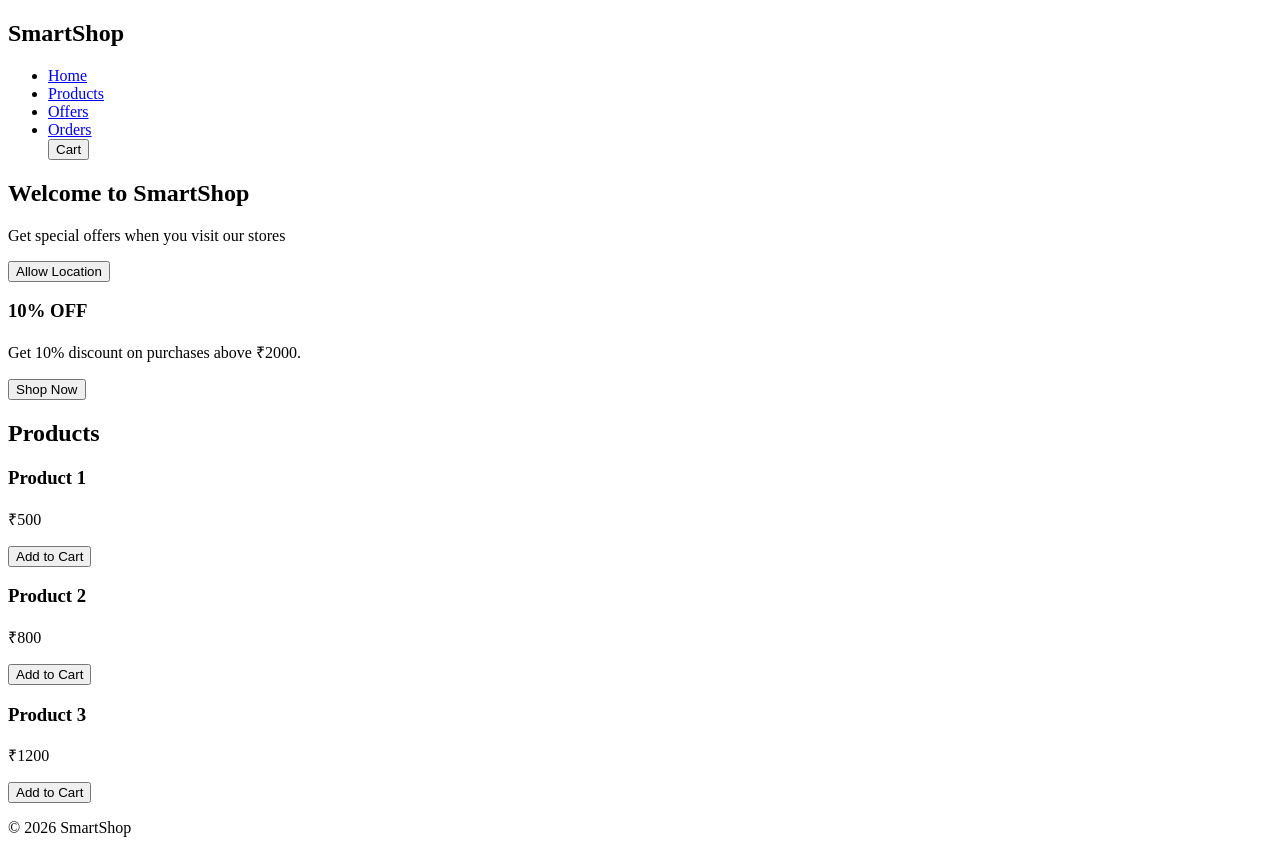
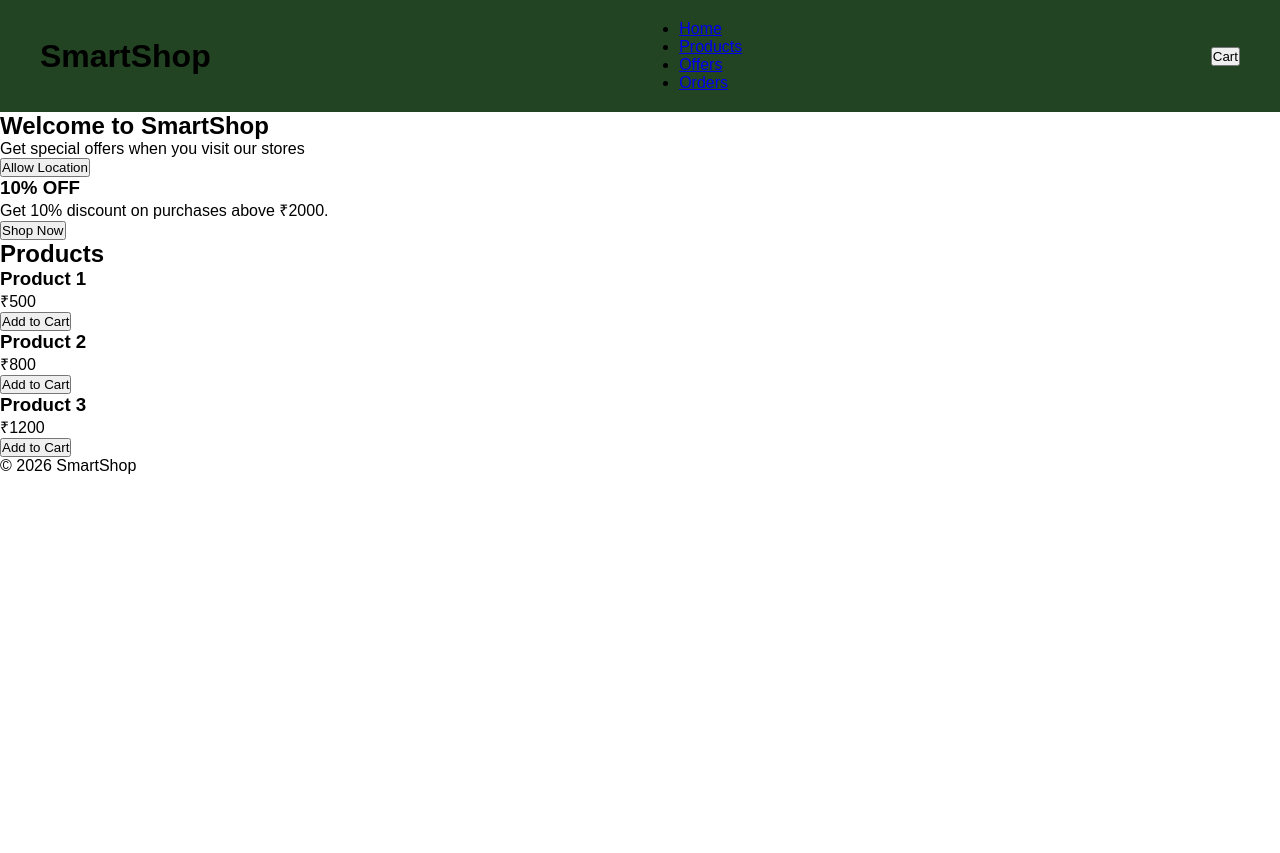
Before and after one commit to KM-Krish/smartshop, a React (Vite) app: page / in a window 1280 px wide. After the commit the page ends 800 px from the top, so only its background shows below. Built offline with nearby package versions, Linux system fonts and the light colour scheme.

Commit message:
Added inital Smartshop CSS and header layout

```diff
--- a/src/App.css
+++ b/src/App.css
@@ -0,0 +1,17 @@
+* {
+    margin: 0;
+    padding: 0;
+    box-sizing: border-box;
+}
+
+body {
+    font-family: Arial, sans-serif;
+}
+
+header {
+    display: flex;
+    justify-content: space-between;
+    align-items: center;
+    background-color: #242;
+    padding: 20px 40px;
+}
--- a/src/App.jsx
+++ b/src/App.jsx
@@ -1,18 +1,20 @@
+import './App.css';
 function App(){
   return(
     <>
     <header>
-      <nav>
+
         <h1>SmartShop</h1>
+        <nav>
         <ul>
          <li><a href="#">Home</a></li>
          <li><a href="#">Products</a></li>
          <li><a href="#">Offers</a></li>
          <li><a href="#">Orders</a></li>
 
+        </ul>
+        </nav>
          <button>Cart</button>
-        </ul>
-      </nav>
       </header>
       <main>
         <section>
```
